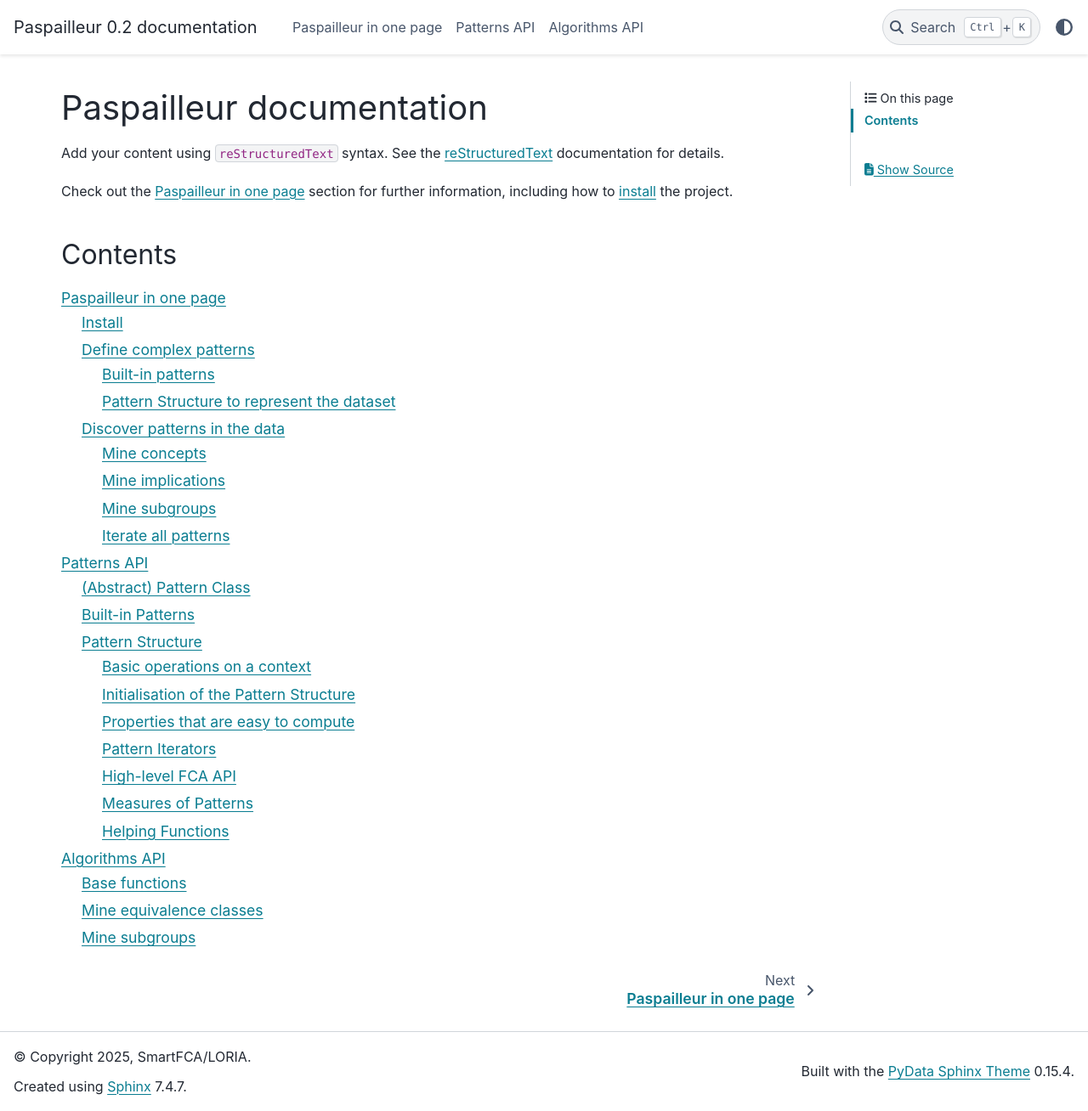
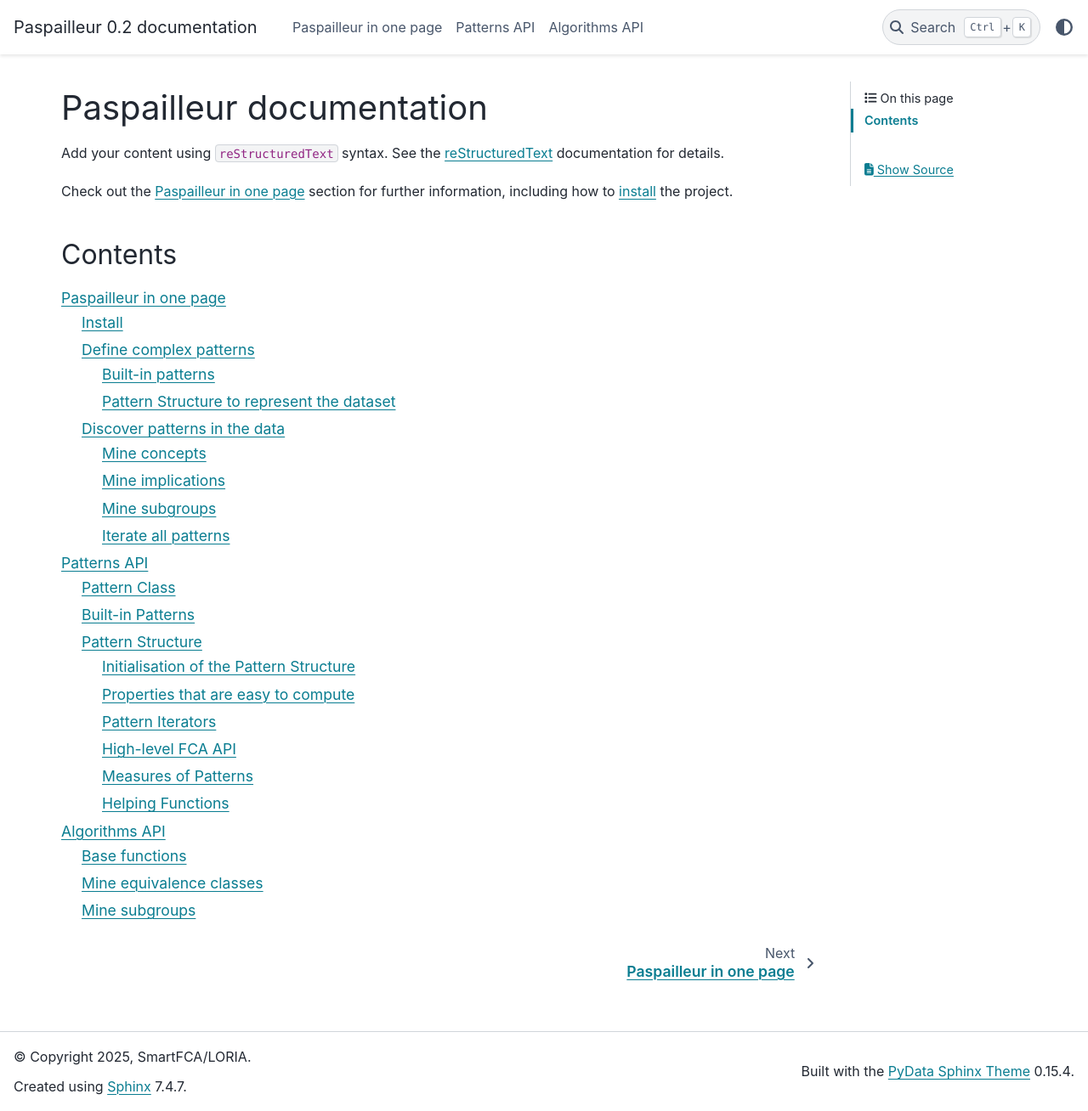
Before and after one commit to smartFCA/paspailleur, a Sphinx documentation site: the page built from docs/source/index.rst, in a window 1280 px wide and 1308 px high. Shown: the whole window at 85% size. Built offline with Sphinx 7.4.7 and the PyData theme 0.15.4, drawn with Linux system fonts in a browser that asks for light colours.

Commit message:
3 files modified but work is still on patterns_api

```diff
--- a/docs/source/conf.py
+++ b/docs/source/conf.py
@@ -28,6 +28,7 @@
 templates_path = ['_templates']
 exclude_patterns = []
 
+autodoc_member_order = 'bysource'
 
 
 # -- Options for HTML output -------------------------------------------------
--- a/docs/source/index.rst
+++ b/docs/source/index.rst
@@ -22,6 +22,7 @@
 --------
 
 .. toctree::
+   :maxdepth: 3
 
    usage
    patterns_api
--- a/docs/source/patterns_api.rst
+++ b/docs/source/patterns_api.rst
@@ -1,11 +1,12 @@
 Patterns API
 ============
 
-(Abstract) Pattern Class
-------------------------
+Pattern Class
+-------------
 
 .. autoclass:: paspailleur.pattern_structures.pattern.Pattern
    :members:
+
 
 Built-in Patterns
 -----------------
@@ -20,8 +21,9 @@
 .. autoclass:: paspailleur.pattern_structures.pattern_structure.PatternStructure
 
 
+.........
 Basic operations on a context
-.............................
+,,,,,,,,,,,,,,,,,,,,,,,,,,,,,
 
 .. automethod:: paspailleur.pattern_structures.pattern_structure.PatternStructure.extent
 
@@ -29,7 +31,7 @@
 
 
 Initialisation of the Pattern Structure
-.......................................
+,,,,,,,,,,,,,,,,,,,,,,,,,,,,,,,,,,,,,,,
 
 .. automethod:: paspailleur.pattern_structures.pattern_structure.PatternStructure.fit
 
@@ -37,7 +39,7 @@
 
 
 Properties that are easy to compute
-...................................
+,,,,,,,,,,,,,,,,,,,,,,,,,,,,,,,,,,,
 
 .. automethod:: paspailleur.pattern_structures.pattern_structure.PatternStructure.min_pattern
 
@@ -55,7 +57,7 @@
 
 
 Pattern Iterators
-.................
+,,,,,,,,,,,,,,,,,
 
 .. automethod:: paspailleur.pattern_structures.pattern_structure.PatternStructure.iter_atomic_patterns
 
@@ -67,7 +69,7 @@
 
 
 High-level FCA API
-..................
+,,,,,,,,,,,,,,,,,,
 
 .. automethod:: paspailleur.pattern_structures.pattern_structure.PatternStructure.mine_concepts
 
@@ -79,7 +81,7 @@
 
 
 Measures of Patterns
-....................
+,,,,,,,,,,,,,,,,,,,,
 
 .. automethod:: paspailleur.pattern_structures.pattern_structure.PatternStructure.measure_support
 
@@ -89,6 +91,6 @@
 
 
 Helping Functions
-.................
+,,,,,,,,,,,,,,,,,
 
 .. automethod:: paspailleur.pattern_structures.pattern_structure.PatternStructure.verbalise_extent
```
